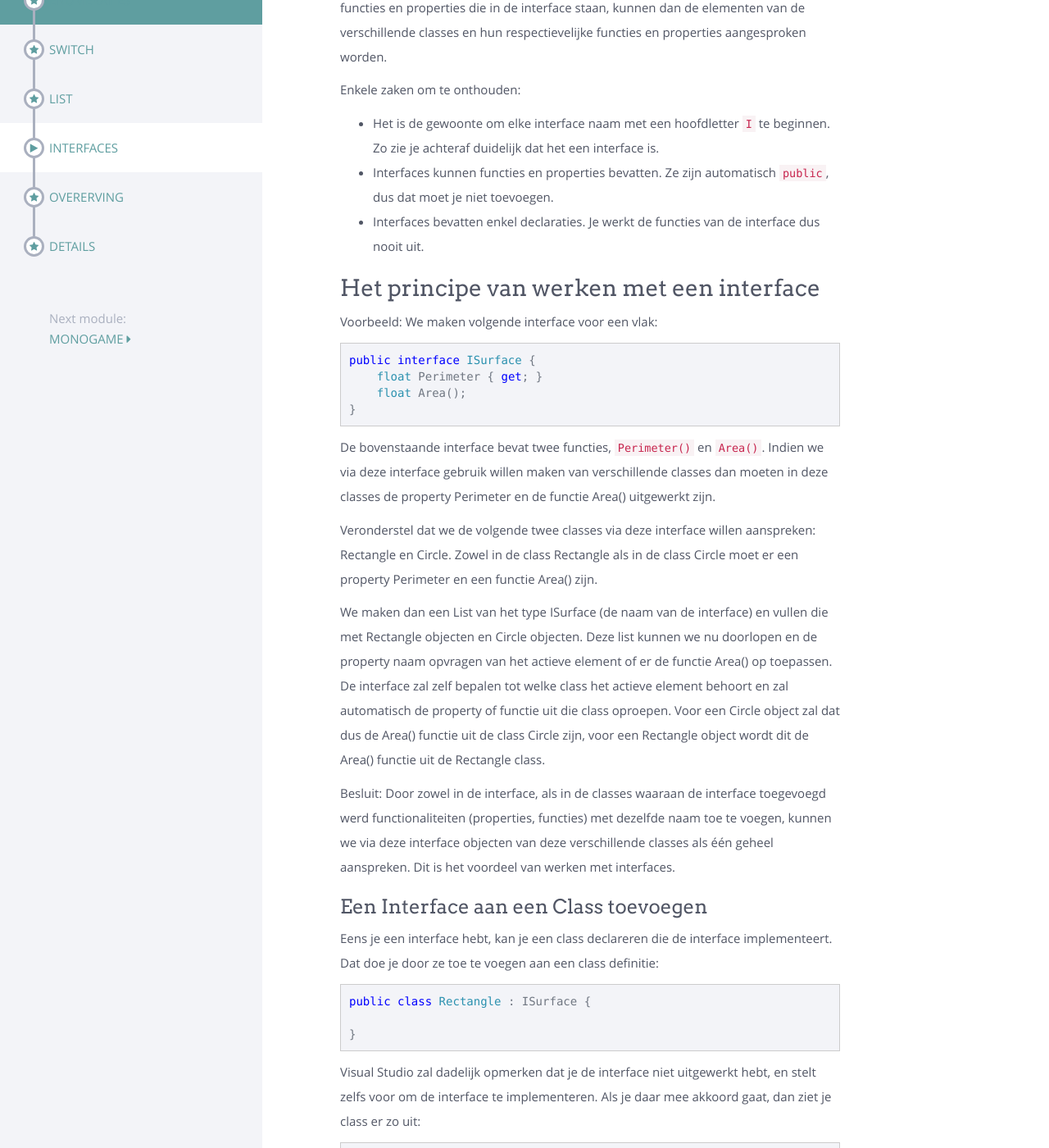
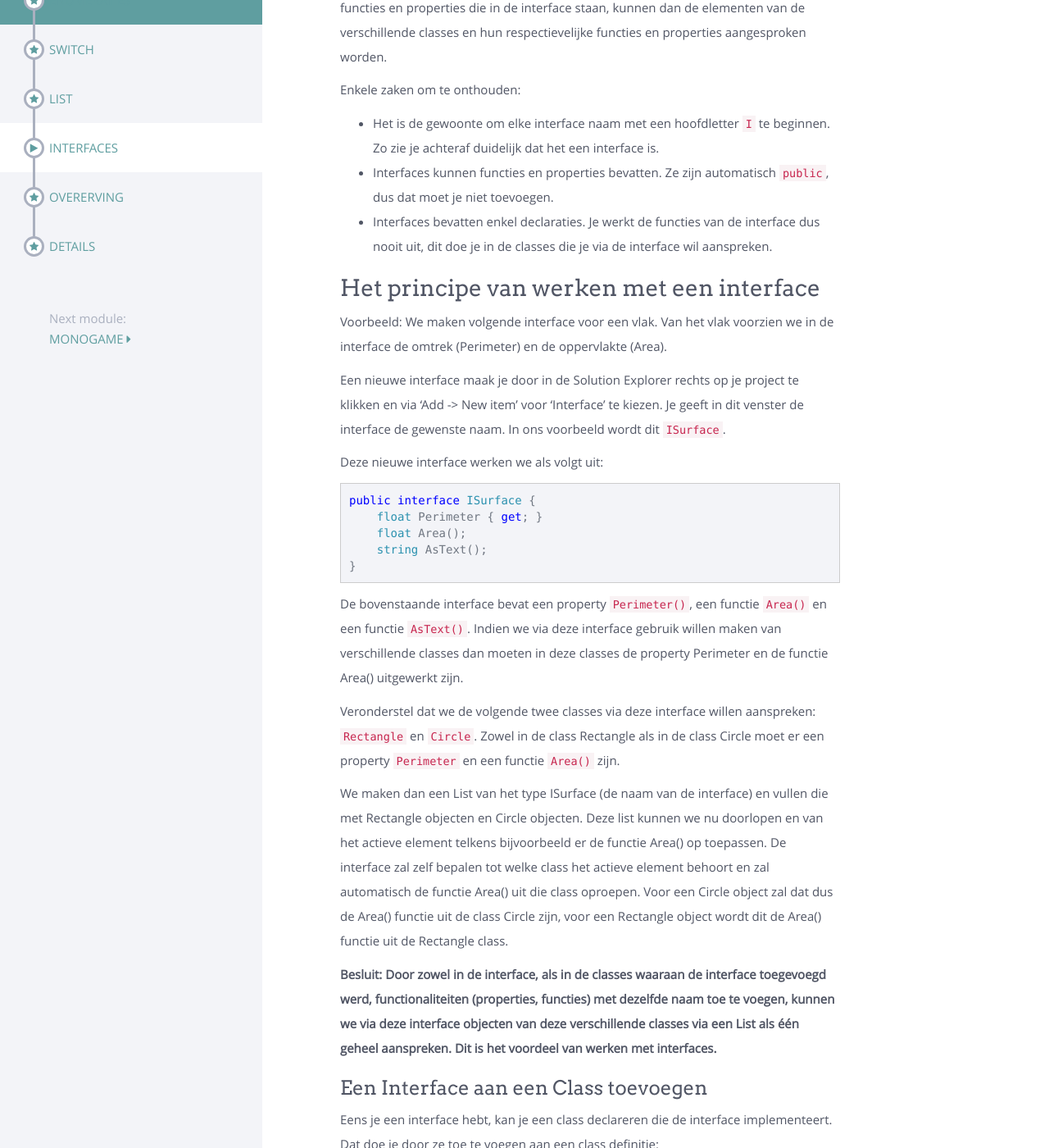
Before and after one commit to sma-it/sma-it.github.io, a Jekyll site: the page built from modules/advanced/_posts/2000-04-01-Interfaces.md, in a window 1280 px wide and 1400 px high, scrolled down 475 px. Shown: the whole window at 82% size. Built offline with Jekyll 4.4.1, drawn with Linux system fonts in a browser that asks for light colours; nearby versions of some CDN libraries; some of the changed text lies outside the part shown.

Commit message:
Added some extra examples and information

````diff
--- a/modules/advanced/_posts/2000-04-01-Interfaces.md
+++ b/modules/advanced/_posts/2000-04-01-Interfaces.md
@@ -12,27 +12,32 @@
 
 - Het is de gewoonte om elke interface naam met een hoofdletter `I` te beginnen. Zo zie je achteraf duidelijk dat het een interface is.
 - Interfaces kunnen functies en properties bevatten. Ze zijn automatisch `public`, dus dat moet je niet toevoegen.
-- Interfaces bevatten enkel declaraties. Je werkt de functies van de interface dus nooit uit.
+- Interfaces bevatten enkel declaraties. Je werkt de functies van de interface dus nooit uit, dit doe je in de classes die je via de interface wil aanspreken.
 
 # Het principe van werken met een interface
 
-Voorbeeld: We maken volgende interface voor een vlak:
+Voorbeeld: We maken volgende interface voor een vlak. Van het vlak voorzien we in de interface de omtrek (Perimeter) en de oppervlakte (Area).
+
+Een nieuwe interface maak je door in de Solution Explorer rechts op je project te klikken en via 'Add -> New item' voor 'Interface' te kiezen. Je geeft in dit venster de interface de gewenste naam. In ons voorbeeld wordt dit `ISurface`.
+
+Deze nieuwe interface werken we als volgt uit:
 
 ```csharp
 public interface ISurface {
     float Perimeter { get; }
     float Area();
+    string AsText();
 }
 ```
 
-De bovenstaande interface bevat twee functies, `Perimeter()` en `Area()`.
+De bovenstaande interface bevat een property `Perimeter()`, een functie `Area()` en een functie `AsText()`.
 Indien we via deze interface gebruik willen maken van verschillende classes dan moeten in deze classes de property Perimeter en de functie Area() uitgewerkt zijn.
 
-Veronderstel dat we de volgende twee classes via deze interface willen aanspreken: Rectangle en Circle. Zowel in de class Rectangle als in de class Circle moet er een property Perimeter en een functie Area() zijn.
+Veronderstel dat we de volgende twee classes via deze interface willen aanspreken: `Rectangle` en `Circle`. Zowel in de class Rectangle als in de class Circle moet er een property `Perimeter` en een functie `Area()` zijn.
 
-We maken dan een List van het type ISurface (de naam van de interface) en vullen die met Rectangle objecten en Circle objecten. Deze list kunnen we nu doorlopen en de property naam opvragen van het actieve element of er de functie Area() op toepassen. De interface zal zelf bepalen tot welke class het actieve element behoort en zal automatisch de property of functie uit die class oproepen. Voor een Circle object zal dat dus de Area() functie uit de class Circle zijn, voor een Rectangle object wordt dit de Area() functie uit de Rectangle class.
+We maken dan een List van het type ISurface (de naam van de interface) en vullen die met Rectangle objecten en Circle objecten. Deze list kunnen we nu doorlopen en van het actieve element telkens bijvoorbeeld er de functie Area() op toepassen. De interface zal zelf bepalen tot welke class het actieve element behoort en zal automatisch de functie Area() uit die class oproepen. Voor een Circle object zal dat dus de Area() functie uit de class Circle zijn, voor een Rectangle object wordt dit de Area() functie uit de Rectangle class.
 
-Besluit: Door zowel in de interface, als in de classes waaraan de interface toegevoegd werd functionaliteiten (properties, functies) met dezelfde naam toe te voegen, kunnen we via deze interface objecten van deze verschillende classes als één geheel aanspreken. Dit is het voordeel van werken met interfaces.
+__Besluit: Door zowel in de interface, als in de classes waaraan de interface toegevoegd werd, functionaliteiten (properties, functies) met dezelfde naam toe te voegen, kunnen we via deze interface objecten van deze verschillende classes via een List als één geheel aanspreken. Dit is het voordeel van werken met interfaces.__
 
 ## Een Interface aan een Class toevoegen
 
@@ -43,21 +48,28 @@
 
 }
 ```
-Visual Studio zal dadelijk opmerken dat je de interface niet uitgewerkt hebt, en stelt zelfs voor om de interface te implementeren. Als je daar mee akkoord gaat, dan ziet je class er zo uit:
+Visual Studio zal dadelijk opmerken dat je de interface nog niet uitgewerkt hebt in deze class en onderlijnt de interface met een rode, squiggly lijn. Je kan ervoor kiezen om Visual Studio de basis voor de interface zelf te laten implementeren. Hover met de muis over de rood onderlijnde naam van de interface, klik op het gele lampje dat verschijnt en kies uit het menu dat nu verschijnt 'Implement interface'. Je class ziet er nu zo uit:
 
 ```csharp
 public class Rectangle : ISurface
 {
-    public float Perimeter => throw new NotImplementedException(); // Opvangen fout
+    public float Perimeter => throw new NotImplementedException();
 
     public float Area()
     {
-        throw new NotImplementedException(); // Opvangen fout
+        throw new NotImplementedException();
+    }
+
+    public string AsText()
+    {
+        throw new NotImplementedException();
     }
 }
 ```
 
-Je ziet dat de foutmelding weg is, maar je code zal wel een fout geven wanneer je ze uitvoert. Het is de bedoeling dat je de niet geïmplementeerde delen zelf verder uitwerkt. De class rechthoek zou er uiteindelijk zo kunnen uitzien:
+Je ziet dat de foutmelding i.v.m. het niet uitgewerkt zijn van de interface nu weg is, maar je code zal wel een fout geven wanneer je ze uitvoert. Zoals je ziet staat er momenteel nog 'throw new NotImplementedException()' bij de property en de functie. Het is nu de bedoeling dat je de niet geïmplementeerde delen nu eerst zelf nog verder uitwerkt en je deze 'throw new NotImplementedException()' dus vervangt door je eigen code.
+
+De class `Rectangle` zou er uiteindelijk zo kunnen uitzien:
 
 ```csharp
 public class Rectangle : ISurface
@@ -80,10 +92,15 @@
     {
         return width * height;
     }
+
+    public string AsText()
+    {
+        return "This is a rectangle with an area of " + Area();
+    }
 }
 ```
 
-Om de voordelen van interfaces uit te leggen, implementeren we deze interface nu ook voor een Cirkel:
+Om de voordelen van interfaces uit te leggen, implementeren we deze interface nu ook voor de `Circle` class:
 
 ```csharp
 public class Circle : ISurface
@@ -104,53 +121,110 @@
     {
         return (float)Math.PI * (float)Math.Pow(radius, 2);
     }
+
+    public string AsText()
+    {
+        return "This is a circle with an area of " + Area();
+    }
 }
 ```
 
-Ook `Circle` heeft nu een functie `Area()` en een property `Perimeter`. Merk op dat Circle ook een eigen constructor en een property `Radius` heeft. Een interface is tevreden wanneer je de gevraagde functies implementeert. Wat er verder nog in de class staat, dat maakt niet uit.
+Ook `Circle` heeft nu een functie `Area()` en een property `Perimeter`. Merk op dat Circle ook een eigen constructor en een property `Radius` heeft. Een interface is tevreden wanneer je de gevraagde functies implementeert. Wat er verder nog in de class staat, dat maakt voor de interface niet uit.
 
-## Objecten met een Interface maken
+## Objecten maken die interface elementen bevatten
 
-We kunnen deze classes nu gebruiken door er objecten van te maken. Dat gaat niet anders dan bij een gewone class.
+We kunnen deze classes nu gebruiken door er objecten van te maken. Dat gaat hetzelfde dan bij een gewone class die geen interface elementen bevat.
 
 ```csharp
 Circle c = new Circle(3);
-Console.WriteLine("My circle Area: " + c.Area());
-Console.WriteLine("My circle Perimeter: " + c.Perimeter);
 
 Rectangle r = new Rectangle(4, 5);
-Console.WriteLine("My rectangle Area: " + r.Area());
-Console.WriteLine("My rectangle Perimeter: " + r.Perimeter);
 ```
 
-Maar hoe steek je ze nu in een list? Een list met cirkels kan immers geen rechthoeken bevatten. Wel, we kunnen nu een list maken met objecten die de interface `ISurface` implementeren.
+## Objecten via de interface aan een List toevoegen
+
+Maar hoe steek je ze nu in een list? Een list met cirkels kan immers geen rechthoeken bevatten en omgekeerd. Wel, we kunnen nu een list maken met objecten die de interface `ISurface` implementeren. Aangezien zowel `Circle` als `Rectangle` de interface `ISurface` implementeren kan je ze zonder problemen toevoegen aan de `List<ISurface>`.
+
+Let wel op: alhoewel de list aangeeft elementen van het type `ISurface` op te slaan, kan je van de interface zelf geen object maken. Dit werkt dus niet:
 
 ```csharp
-var Surfaces = new List<ISurface>();
-
-Surfaces.Add(new Circle(3));
-Surfaces.Add(new Rectangle(4, 5));
+Surfaces.Add(new ISurface()); // Dit lukt niet! ISurface is geen class!
 ```
 
-Aangezien zowel `Circle` als `Rectangle` de interface `ISurface` implementeren kan je ze zonder problemen toevoegen aan de bovenstaande `List<ISurface>`. Let wel op: alhoewel de list aangeeft elementen van het type `ISurface` op te slaan, kan je van de interface zelf geen object maken. Dit werkt dus niet:
+Op de list kunnen we nu de functionaliteiten die in de interface voorzien zijn toepassen. In onderstaand voorbeeld wordt het volgende uitgevoerd:
+- Er wordt een list die ISurface objecten kan bevatten gedeclareerd.
+- Er worden twee elementen aan de list toegevoegd: een `Circle` en een `Rectangle`. (Opm. dit mogen er natuurlijk meerdere zijn.
+- De functie `AsText()` wordt op de list toegepast. Bij het doorlopen van de lijst zal telkens nagegaan worden van welk type het object surface is en zal de AsText() functie uit die respectievelijke class uitgevoerd worden.
+- De oppervlaktes (area) van alle objecten uit de list wordt opgeteld en op het scherm getoond.
+
+Het bovenstaande uitgewerkt in de Main functie van Program.cs ziet er als volgt uit:
 
 ```csharp
-Surfaces.Add(new ISurface()); // ISurface is geen class!
+static void Main(string[] args)
+{
+    var Surfaces = new List<ISurface>(); //Declaratie van een List van ISurface elementen.
+
+    Surfaces.Add(new Circle(3)); //Een Circle object toevoegen aan de List.
+    Surfaces.Add(new Rectangle(4, 5)); //Een Rectangle object toevoegen aan de List.
+
+    foreach(ISurface surface in Surfaces)
+    {
+        Console.WriteLine(surface.AsText());
+    }
+
+    float area = 0;
+    foreach (var surface in Surfaces)
+    {
+        area += surface.Area();
+    }
+    Console.WriteLine("The total area is: " + area);
+
+    Console.ReadLine();
+}
 ```
 
-Je kan ook op de volgende manier een class maken die een verzameling van surfaces beheert:
+Het uitvoeren van deze code toont volgend resultaat op het scherm:
+
+```
+This is a circle with an area of 28,27433
+This is a rectangle with an area of 20
+The total area is: 48,27433
+```
+
+# Een management class voor een interface
+
+Om op een handige manier met een interface te werken kan je hiervoor een aparte management class voorzien. In deze class voorzie je de nodige functionaliteiten om snel met de list van objecten van het interface type te werken.
+
+Indien we dit toepassen op het voorbeeld van de interface ISurface, dan kan deze class er als volgt uitzien (we geven de class als naam Surfaces):
 
 ```csharp
 public class Surfaces
 {
+    // Er wordt een List voorzien voor het bijhouden van interface objecten
     List<ISurface> list = new List<ISurface>();
 
+    // De functie Add voegt een surface aan list toe.
+    // Deze surface kan een Rectangle of een Circle zijn.
     public void Add(ISurface surface)
     {
         list.Add(surface);
     }
 
-    // Als voorbeeld voegen we een functie TotalArea() toe die de totale
+    // Als eerste voorbeeld voegen we een functie ShowSurfaces toe die alle
+    // oppervlaktes uit de List toont, samen met hun individuele oppervlakte.
+    // We passen hiervoor de functie AsText op elk element van de List toe.
+    // Omdat er via een Interface gewerkt werd, zal steeds de juist AsText functie
+    // opgeroepen worden (die van Class Circle voor een circle object, die van
+    // Rectangle voor een Rectangle object).
+    public void ShowSurfaces()
+    {
+        foreach(var surface in list)
+        {
+            Console.WriteLine(surface.AsText());
+        }
+    }
+
+    // Als tweede voorbeeld voegen we een functie TotalArea() toe die de totale
     // oppervlakte van alle elementen uit de List berekent en als
     // resultaat geeft.
     public float TotalArea()
@@ -165,14 +239,43 @@
 }
 ```
 
-Wat ook niet kan, is properties of functies van de class gebruiken die niet tot de interface behoren. Zo heeft de class `Circle` ook een property `Radius`. Toch kan je die niet gebruiken, want die behoort niet tot de interface.
+Deze management class kan nu in de Main functie gebruikt worden. Dit vereenvoudigt de code die in Main staat en maakt het geheel leesbaarder.
+
+De Main functie uit het vorige punt kunnen we nu als volgt herschrijven door gebruik te maken van de management class van de interface, merk op hoe de management class voor vereenvoudiging en betere leesbaarheid van deze Main functie zorgt. Zo moet je nu niet telkens zelf een foreach voorzien om alle elementen van de list te doorlopen, je kan gewoon de functie uit de management class toepassen waarin deze foreach reeds geïmplementeerd is.
+
+```csharp
+class Program
+{
+    static void Main(string[] args)
+    {
+        Surfaces surface = new Surfaces();
+
+        surface.Add(new Circle(3)); //Een Circle object toevoegen aan de List.
+        surface.Add(new Rectangle(4, 5)); //Een Rectangle object toevoegen aan de List.
+
+        surface.ShowSurfaces();
+
+        Console.WriteLine("The total area is: " + surface.TotalArea());
+
+        Console.ReadLine();
+    }
+}
+```
+
+# Gebruik 'Interface as Class'
+
+## Wat kan er niet?
+
+Wat niet kan, is properties of functies van de class gebruiken die niet tot de interface behoren. Zo heeft de class `Circle` ook een property `Radius`. Toch kan je die niet gebruiken, want die behoort niet tot de interface.
 
 ```csharp
 public float TotalRadius() {
     float radius = 0;
     foreach(var circle in list) {   // Ook al vermelden we hier circle bij var,
-                                    // dit is gewoon een variabelenaam en de rectangles
+                                    // circle is gewoon een variabelenaam en de rectangles
                                     // zullen nog steeds mee doorlopen worden.
+                                    // Door deze naamgeving filteren we dus NIET de circle
+                                    // objecten uit de lijst.
         radius += circle.Radius;    // Dit zal niet werken! De rectangle elementen
                                     //bevatten immers geen property Radius.
     }
@@ -180,9 +283,9 @@
 }
 ```
 
-## Gebruik 'Interface as Class'
+## Hoe los je dit op?
 
-Toch is het soms handig als je ook de andere functies van een object kan gebruiken (die niet in de interface zitten), zelfs al _zie_ je enkel de interface. Hier ga je best niet mee overdrijven, maar als het aantal classes dat in je list zit, beperkt is, dan zou je de volgende functie kunnen toevoegen aan de `Surfaces` class hierboven.
+Toch is het soms handig als je ook de andere functies van een object kan gebruiken (die niet in de interface zitten), zelfs al _zie_ je enkel de interface. Hier ga je best niet mee overdrijven, maar als het aantal classes dat in je list zit, beperkt is, dan zou je bijvoorbeeld de volgende functie kunnen toevoegen aan de `Surfaces` management class hierboven.
 De functie TotalRadius() berekent de som van de stralen (Radius) van alle circle-elementen uit de List. Het ligt voor de hand dat we een voorziening moeten inbouwen die de rectangles eruit filtert. Rectangles elementen hebben immers geen Radius property.
 
 ```csharp
@@ -196,8 +299,10 @@
                                             // behandelen. Indien het element een Rectangle is
                                             // zal element op null geïnitialiseerd worden.
 
-        if(element != null) // Enkel indien element niet null is, tellen we de Radius bij het totaal op.
-        {                   // Element is niet null indien element een Circle is (zie uitleg hierboven).
+        if(element != null) // Enkel indien element niet null is, tellen we de Radius bij
+                            //het totaal op.
+        {                   // Element is niet null indien element een Circle is
+                            //(zie uitleg hierboven).
             radius += element.Radius;
         }
     }
@@ -213,7 +318,22 @@
 <p>Wanneer je de controle met null overslaat en je element blijkt geen cirkel te zijn, dan crasht je programma.</p>
 </div>
 
-## Interfaces Combineren
+Aan de Main functie kunnen we nu volgende lijn toevoegen:
+
+```csharp
+ Console.WriteLine("The total of radiuses of the circle objects is: " + surface.TotalRadius());
+ ```
+
+ In de uitvoer komt er nu de laatste lijn bij:
+
+```
+This is a circle with an area of 28,27433
+This is a rectangle with an area of 20
+The total area is: 48,27433
+The total of radiuses of the circle objects is: 3
+```
+
+# Interfaces Combineren
 
 Je hoeft je ook niet te beperken tot een enkele interface. Hieronder voegen we een extra interface toe, die toelaat informatie over het object op het scherm te tonen.
 
@@ -224,7 +344,7 @@
 }
 ```
 
-Nu kunnen we een nieuwe class maken die beide interfaces implementeert:
+Nu maken we een nieuwe class `Triangle` die beide interfaces implementeert (voor `Rectangle` en `Circle` implementeren we de interface in dit voorbeeld niet):
 
 ```csharp
 public class Triangle : ISurface, IPrintable
@@ -258,7 +378,7 @@
 }
 ```
 
-Je kan nu de `Surfaces` class uitbreiden met deze functie:
+Je kan nu de `Surfaces` class uitbreiden met deze functie, die test of het object uit de list de IPrintable interface bevat. Indien dit niet het geval is, wordt element op null gezet zodat de Print-functie niet toegepast wordt op objecten van het type `Circle` en `Rectangle`.
 
 ```csharp
 public void PrintAll()
````
